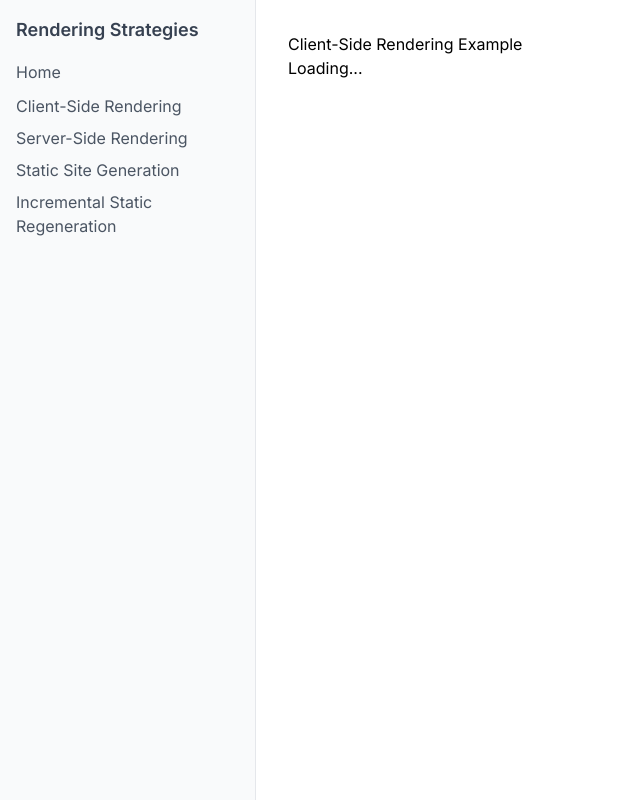
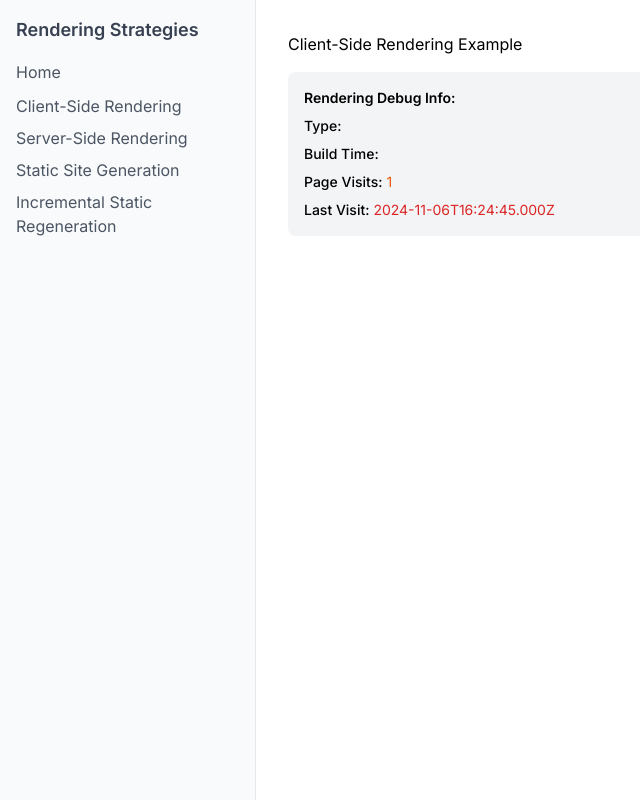
Before and after one commit to velmuruganui/Rendering-Strategy, a Next.js app: page /csr in a window 1280 px wide. Shown: the whole page, without its empty margins (0-640 px from the left). Built offline with nearby package versions, Linux system fonts and the light colour scheme; no server answers.

Commit message:
Updated Debugger Component

```diff
--- a/src/components/ClientPost.js
+++ b/src/components/ClientPost.js
@@ -1,38 +1,62 @@
 'use client';
 import { useState, useEffect } from 'react';
-import TimeDisplay from './TimeDisplay';
-import RenderingDetails from './RenderingDetails';
 
-
-export default function ClientPost() {
-  const [post, setPost] = useState(null);
-  const [loading, setLoading] = useState(true);
-  const [renderTime, setRenderTime] = useState(null);
+export default function RenderingDebugger({ type, buildTime, lastRevalidated }) {
+  const [visits, setVisits] = useState(0);
+  const [lastVisit, setLastVisit] = useState(null);
 
   useEffect(() => {
-    const fetchPost = async () => {
-      const res = await fetch('https://jsonplaceholder.typicode.com/posts/1');
-      const data = await res.json();
-      setPost(data);
-      setLoading(false);
-      setRenderTime(new Date().toISOString());
+    // Increment visit counter
+    setVisits(prev => prev + 1);
+    setLastVisit(new Date().toISOString());
+
+    // Store in localStorage for persistence
+    const storedData = JSON.parse(localStorage.getItem(`${type}-debug`) || '{}');
+    const newData = {
+      ...storedData,
+      visits: (storedData.visits || 0) + 1,
+      lastVisit: new Date().toISOString()
     };
-    fetchPost();
-  }, []);
-
-  if (loading) return <div>Loading...</div>;
+    localStorage.setItem(`${type}-debug`, JSON.stringify(newData));
+  }, [type]);
 
   return (
-    <div>
-    <div className="post">
-      <h2 className="mb-2 text-2xl font-bold">{post?.title}</h2>
-      <p className="mb-2 text-gray-600">{post?.body}</p>
-      <p className="text-sm text-violet-500">Rendered using Client-Side Rendering</p>
-      {renderTime && (
-        <TimeDisplay timestamp={renderTime} label="Rendered at:" />
-      )}
+    <div className="p-4 mt-4 text-sm bg-gray-100 rounded-lg">
+      <h3 className="mb-2 font-semibold">Rendering Debug Info:</h3>
+      <div className="space-y-2">
+        <p>
+          <span className="font-medium">Type:</span>{' '}
+          <span className="text-blue-600">{type}</span>
+        </p>
+        <p>
+          <span className="font-medium">Build Time:</span>{' '}
+          <span className="text-green-600">{buildTime}</span>
+        </p>
+        {lastRevalidated && (
+          <p>
+            <span className="font-medium">Last Revalidated:</span>{' '}
+            <span className="text-purple-600">{lastRevalidated}</span>
+          </p>
+        )}
+        <p>
+          <span className="font-medium">Page Visits:</span>{' '}
+          <span className="text-orange-600">{visits}</span>
+        </p>
+        <p>
+          <span className="font-medium">Last Visit:</span>{' '}
+          <span className="text-red-600">{lastVisit}</span>
+        </p>
+
+        {/* Time differences */}
+        {lastRevalidated && (
+          <div className="pt-2 mt-2 border-t border-gray-200">
+            <p className="text-xs text-gray-500">
+              Time since last revalidation:{' '}
+              {Math.round((new Date() - new Date(lastRevalidated)) / 1000)}s
+            </p>
+          </div>
+        )}
+      </div>
     </div>
-    <RenderingDetails type="client" />
-  </div>
   );
 }
--- a/src/components/IncrementalPost.js
+++ b/src/components/IncrementalPost.js
@@ -1,5 +1,6 @@
 import TimeDisplay from './TimeDisplay';
 import RenderingDetails from './RenderingDetails';
+import RenderingDebugger from './RenderingDebugger';
 
 export default function IncrementalPost({ post, lastRevalidated }) {
   return (
@@ -13,6 +14,12 @@ export default function IncrementalPost({ post, lastRevalidated }) {
         <TimeDisplay timestamp={lastRevalidated} label="Last revalidated on" />
       </div>
       <RenderingDetails type="incremental" />
+      <RenderingDebugger
+        type="isr"
+        buildTime={new Date().toISOString()}
+        lastRevalidated={lastRevalidated}
+        revalidateInterval={60} // Match your revalidate setting
+      />
     </div>
   );
 }
--- /dev/null
+++ b/src/components/RenderingDebugger.js
@@ -0,0 +1,88 @@
+'use client';
+import { useState, useEffect } from 'react';
+
+export default function RenderingDebugger({ type, buildTime, lastRevalidated }) {
+  const [debugInfo, setDebugInfo] = useState({
+    visits: 0,
+    firstVisit: null,
+    lastVisit: null
+  });
+
+  useEffect(() => {
+    try {
+      // Get stored data with error handling
+      const key = `${type}-debug`;
+      const stored = sessionStorage.getItem(key);
+      const data = stored ? JSON.parse(stored) : null;
+
+      const now = new Date().toISOString();
+      const newData = {
+        visits: (data?.visits || 0) + 1,
+        firstVisit: data?.firstVisit || now,
+        lastVisit: now
+      };
+
+      // Store minimal data
+      sessionStorage.setItem(key, JSON.stringify(newData));
+      setDebugInfo(newData);
+    } catch (error) {
+      console.warn('Debug storage failed:', error);
+      // Continue without storage if quota exceeded
+    }
+  }, [type]);
+
+  const formatTime = (timestamp) => {
+    if (!timestamp) return 'N/A';
+    const diff = Math.round((new Date() - new Date(timestamp)) / 1000);
+    return `${diff}s ago`;
+  };
+
+  return (
+    <div className="p-4 mt-4 rounded-lg bg-gray-50">
+      <h3 className="mb-3 font-semibold">Rendering Debug Panel</h3>
+
+      <div className="space-y-2 text-sm">
+        {/* Basic Info */}
+        <div className="grid grid-cols-2 gap-2">
+          <span className="text-gray-600">Strategy:</span>
+          <span className="font-medium">{type.toUpperCase()}</span>
+
+          <span className="text-gray-600">Page Visits:</span>
+          <span className="font-medium">{debugInfo.visits}</span>
+        </div>
+
+        {/* Timing Info */}
+        <div className="pt-3 mt-3 border-t border-gray-200">
+          <div className="grid grid-cols-2 gap-2">
+            <span className="text-gray-600">Build Time:</span>
+            <span className="text-green-600">{formatTime(buildTime)}</span>
+
+            {lastRevalidated && (
+              <>
+                <span className="text-gray-600">Last Revalidation:</span>
+                <span className="text-purple-600">{formatTime(lastRevalidated)}</span>
+              </>
+            )}
+
+            <span className="text-gray-600">First Visit:</span>
+            <span className="text-blue-600">{formatTime(debugInfo.firstVisit)}</span>
+
+            <span className="text-gray-600">Last Visit:</span>
+            <span className="text-orange-600">{formatTime(debugInfo.lastVisit)}</span>
+          </div>
+        </div>
+
+        {/* Cache Status */}
+        <div className="pt-3 mt-3 text-xs text-gray-500 border-t border-gray-200">
+          {type === 'isr' ? (
+            <p>Content revalidates periodically. Check Network tab for cache status.</p>
+          ) : type === 'ssg' ? (
+            <p>Content is static and will remain unchanged until next build.</p>
+          ) : (
+            <p>Content is generated at request time.</p>
+          )}
+        </div>
+      </div>
+    </div>
+  );
+}
--- a/src/components/StaticPost.js
+++ b/src/components/StaticPost.js
@@ -1,16 +1,23 @@
 import TimeDisplay from './TimeDisplay';
 import RenderingDetails from './RenderingDetails';
+import RenderingDebugger from './RenderingDebugger';
 
 export default function StaticPost({ post }) {
+  const buildTime = new Date().toISOString();
+
   return (
     <div>
       <div className="post">
         <h2 className="mb-2 text-2xl font-bold">{post.title}</h2>
         <p className="mb-2 text-gray-600">{post.body}</p>
         <p className="text-sm text-violet-500">Rendered using Static Site Generation</p>
-        <TimeDisplay timestamp={new Date().toISOString()} label="Build time:" />
+        <TimeDisplay timestamp={buildTime} label="Build time:" />
       </div>
       <RenderingDetails type="static" />
+      <RenderingDebugger
+        type="ssg"
+        buildTime={buildTime}
+      />
     </div>
   );
 }
```
